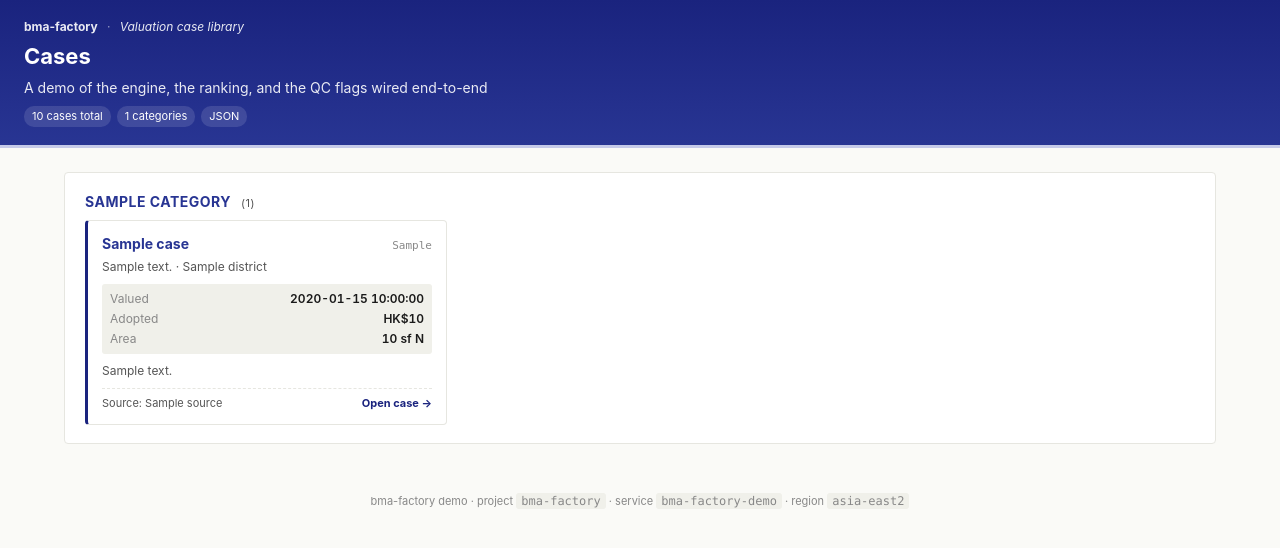
After one commit to choumakdou/bma-factory, a FastAPI app: template demo/templates/index.html in a window 1280 px wide. The commit adds this page. Shown: the top 548 px of the page. Run offline with FastAPI, Linux system fonts and the light colour scheme; the template is opened without the code that fills it: most values are stand-ins (such as "Sample title", 1, 10 or a date in 2020).

Commit message:
Add case library landing page: 7 categories (1 with Bel-Air M2 case, 6 with empty-state placeholders), per-case /case/<id> route, parametric /generate/<id>, /api/cases listing

```diff
--- a/demo/app.py
+++ b/demo/app.py
@@ -1,19 +1,18 @@
-"""bma-factory demo — Bel-Air M2 (ORO 120) case review.
+"""bma-factory demo — case library + per-case review.
 
-Single-page demo that proves the architecture end-to-end:
-  - Reads the (embedded) case data
-  - Runs the existing relevancy ranking from `ingest.relevance`
-  - Renders a case review with case header, ranked comps, QC flags, and a
-    Generate button
-  - On Generate, calls `app.core.generate.generate()` to produce the
-    HK Rental Comps + T&R workbook, then offers it as a download
+Routes:
+  GET  /                          — case library (categories + cards)
+  GET  /case/<case_id>            — per-case review (ranked comps + Generate)
+  GET  /api/cases                 — JSON list of all cases
+  GET  /api/cases/<case_id>       — JSON view of one case
+  POST /generate/<case_id>        — run the engine for one case
+  GET  /download/<filename>      — serve a generated workbook
+  GET  /diag                      — smoke test (always returns JSON)
+  GET  /healthz                   — liveness
 
-For the demo MVP the case data is embedded in `case_data.py` — extracted
-from the CHFT Map ver 8.0 Sheet1. v0.2 swaps this for real ORO-workbook
-parsing via `ingest.oro_ingest.parse_case` reading from the user's Drive.
-
-No auth. The URL is shared by link. The service account that runs the
-container has access only to Drive folders the user explicitly shares.
+For the demo MVP the case data is embedded in `case_data.py` (Bel-Air M2
+only). v0.2 swaps the loader to read ORO workbooks from the user's
+Drive `/ORO/` folder.
 """
 
 from __future__ import annotations
@@ -21,7 +20,7 @@ from __future__ import annotations
 import io
 import sys
 import logging
-import zipfile
+import traceback
 from pathlib import Path
 from typing import Any
 
@@ -34,21 +33,26 @@ from fastapi import FastAPI, HTTPException, Request
 from fastapi.responses import HTMLResponse, FileResponse, JSONResponse, RedirectResponse
 from fastapi.templating import Jinja2Templates
 
-from demo.case_data import SUBJECT, COMPS, comp_pool
+from demo.cases import Case, CaseData, CASES, get_case, get_cases_by_category
 from ingest.relevance import Weights, rank, Scored, is_self as is_self_txn
 
 log = logging.getLogger("bma-factory.demo")
 
-app = FastAPI(title="bma-factory demo", version="0.1.0")
+app = FastAPI(title="bma-factory demo", version="0.2.0")
 templates = Jinja2Templates(directory=str(_REPO / "demo" / "templates"))
 
 
 # ---------------------------------------------------------------------------
-# Helpers
+# Per-case load + rank
 # ---------------------------------------------------------------------------
 
+def _load_case(case: Case) -> CaseData:
+    if case.data_loader is None:
+        raise HTTPException(status_code=501, detail=f"case '{case.id}' has no data loader yet")
+    return case.data_loader()
+
+
 def _score_breakdown(s: Scored) -> dict[str, float]:
-    """Lift the per-axis score from a Scored so the template can show it."""
     bd = s.breakdown
     return {
         "same_building":   round(bd.get("same_building", 0.0), 3),
@@ -59,56 +63,46 @@ def _score_breakdown(s: Scored) -> dict[str, float]:
     }
 
 
-def _ranked() -> list[dict[str, Any]]:
-    """Run the existing relevancy ranker on the embedded comp pool.
-
-    Subject is the Bel-Air M2 case. We use the valuer's building name
-    (ISLAND PLACE TOWER / Island Place Tower) as same-building match.
-    """
+def _ranked_for(case_data: CaseData, as_of: str) -> list[dict[str, Any]]:
     subject = {
-        "name": SUBJECT["building"],
-        "building": SUBJECT["building"],
-        "address": SUBJECT["address"],
-        "nfa_sqft": SUBJECT["nfa_sqft"],
-        "area_sf": SUBJECT["nfa_sqft"],
-        "usage": SUBJECT["usage"],
-        "case_ref": SUBJECT["case_ref"],
+        "name":     case_data.subject.get("building", ""),
+        "building": case_data.subject.get("building", ""),
+        "address":  case_data.subject.get("address", ""),
+        "nfa_sqft": case_data.subject.get("nfa_sqft", 0),
+        "area_sf":  case_data.subject.get("nfa_sqft", 0),
+        "usage":    case_data.subject.get("usage", ""),
+        "case_ref": case_data.subject.get("case_ref", ""),
     }
-    pool = comp_pool()
-    w = Weights()  # defaults: same_building 0.30, distance 0.25, recency 0.20, area 0.15, usage 0.10
-    ranked = rank(subject, pool, as_of=SUBJECT["valuation_date"], w=w)
+    pool = case_data.comps
+    w = Weights()
+    ranked = rank(subject, pool, as_of=as_of, w=w)
     out: list[dict[str, Any]] = []
     for s in ranked:
         c = s.comp
         hit, why = is_self_txn(subject, c)
         out.append({
-            "rank":          len(out) + 1,
-            "src_row":       c.get("src_row"),
-            "name":          c.get("name"),
-            "address":       c.get("address"),
-            "floor":         c.get("floor"),
-            "unit":          c.get("unit"),
-            "nfa_sqft":      c.get("nfa_sqft"),
-            "psf_net":       c.get("psf_net"),
-            "inst_date":     str(c.get("inst_date") or ""),
-            "nat_inst":      c.get("nat_inst"),
-            "grade":         c.get("grade"),
-            "qc_flags":      c.get("qc_flags") or [],
-            "score":         round(s.total, 3),
-            "breakdown":     _score_breakdown(s),
-            "is_self":       hit,
-            "self_reason":   why,
+            "rank":         len(out) + 1,
+            "src_row":      c.get("src_row"),
+            "name":         c.get("name"),
+            "address":      c.get("address"),
+            "floor":        c.get("floor"),
+            "unit":         c.get("unit"),
+            "nfa_sqft":     c.get("nfa_sqft"),
+            "psf_net":      c.get("psf_net"),
+            "inst_date":    str(c.get("inst_date") or c.get("date") or ""),
+            "nat_inst":     c.get("nat_inst"),
+            "grade":        c.get("grade"),
+            "qc_flags":     c.get("qc_flags") or [],
+            "score":        round(s.total, 3),
+            "breakdown":    _score_breakdown(s),
+            "is_self":      hit,
+            "self_reason":  why,
         })
     return out
 
 
 def _comps_for_module(ranked: list[dict[str, Any]]) -> list[dict[str, Any]]:
-    """Translate the ranked comps into the shape the hk-rental-comps module wants.
-
-    The module's typed validator is strict about field names AND the rent
-    format (a string like "HK$220,000", not a number). Without these
-    matches the validator refuses the whole payload.
-    """
+    """Translate the ranked comps into the shape the hk-rental-comps module wants."""
     out: list[dict[str, Any]] = []
     for r in ranked:
         if r["is_self"]:
@@ -123,7 +117,7 @@ def _comps_for_module(ranked: list[dict[str, Any]]) -> list[dict[str, Any]]:
             "sa":               round(r["nfa_sqft"] / 10.76391, 1),
             "floor":            r["floor"],
             "aspect":           "—",
-            "price_index":      325.1,            # RVD Aug 2026 (placeholder)
+            "price_index":      325.1,
             "adj_floor":        "0%",
             "adj_qa":           "0%",
             "adj_sw":           "0%",
@@ -139,118 +133,37 @@ def _comps_for_module(ranked: list[dict[str, Any]]) -> list[dict[str, Any]]:
 # Routes
 # ---------------------------------------------------------------------------
 
-@app.get("/", include_in_schema=False)
-def root() -> RedirectResponse:
-    return RedirectResponse(url="/case/bel-air-m2", status_code=302)
+@app.get("/", response_class=HTMLResponse)
+def index(request: Request) -> HTMLResponse:
+    """Case library — categories with cards, empty-state placeholders."""
+    grouped = get_cases_by_category()
+    total = sum(len(cs) for _, cs in grouped)
+    return templates.TemplateResponse(
+        request,
+        "index.html",
+        {
+            "grouped":   grouped,
+            "total":     total,
+            "active":    "library",
+        },
+    )
 
 
-@app.get("/healthz", include_in_schema=False)
-def healthz() -> dict[str, str]:
-    return {"status": "ok"}
-
-
-@app.get("/diag", include_in_schema=False)
-def diag() -> JSONResponse:
-    """Smoke-test the full generate path and return every diagnostic.
-
-    Returns JSON, not 500, even on failure. Useful for: (a) figuring out
-    which field of the values dict is wrong without redeploying, and
-    (b) confirming the live container can talk to the engine, the
-    module registry, and the file system.
-    """
-    import sys
-    import traceback
-    diag: dict[str, Any] = {
-        "ok": True,
-        "python": sys.version.split()[0],
-        "subject_loaded": bool(SUBJECT),
-        "comps_total": len(COMPS),
-    }
-    # 1. Module can be loaded
-    try:
-        from app.core.registry import get_module
-        loaded = get_module("hk-rental-comps")
-        diag["module_id"] = loaded.manifest.id
-        diag["module_name"] = loaded.manifest.name
-        diag["module_version"] = loaded.manifest.version
-    except Exception as e:
-        diag["ok"] = False
-        diag["module_load_error"] = f"{type(e).__name__}: {e}"
-        diag["traceback"] = traceback.format_exc().splitlines()[-10:]
-        return JSONResponse(diag, status_code=200)
-
-    # 2. Ranker runs
-    try:
-        ranked = _ranked()
-        diag["ranked_count"] = len(ranked)
-        diag["top_score"] = ranked[0]["score"] if ranked else None
-    except Exception as e:
-        diag["ok"] = False
-        diag["rank_error"] = f"{type(e).__name__}: {e}"
-        diag["traceback"] = traceback.format_exc().splitlines()[-10:]
-        return JSONResponse(diag, status_code=200)
-
-    # 3. Validator passes
-    try:
-        from app.core.schemas import validate as schema_validate
-        values = {
-            "subject_address":    f"{SUBJECT['building']}, {SUBJECT['address']}",
-            "subject_sa":         round(SUBJECT["nfa_sqft"] / 10.76391, 1),
-            "subject_ac_platform": 0.0,
-            "subject_ac_pct":     "0%",
-            "subject_price_index": 325.1,
-            "val_date":           SUBJECT["valuation_date"],
-            "valuer":             SUBJECT["valuer"],
-            "comps":              _comps_for_module(ranked),
-            "adopted_unit_rate":  SUBJECT["adopted_rate_psf_n"] * 10.76391,
-            "term_years":         3,
-            "term_rate":          "4.4%",
-            "reversion_rate":     "4.9%",
-        }
-        vr = schema_validate(loaded.manifest.schema(), values)
-        diag["validator_ok"] = vr.ok
-        diag["validator_errors"] = [
-            {"field": i.field, "message": i.message}
-            for i in vr.errors
-        ]
-        diag["validator_warnings"] = [
-            {"field": i.field, "message": i.message}
-            for i in vr.warnings
-        ]
-        if not vr.ok:
-            diag["ok"] = False
-            return JSONResponse(diag, status_code=200)
-    except Exception as e:
-        diag["ok"] = False
-        diag["validate_error"] = f"{type(e).__name__}: {e}"
-        diag["traceback"] = traceback.format_exc().splitlines()[-10:]
-        return JSONResponse(diag, status_code=200)
-
-    # 4. Filesystem writable
-    try:
-        out_dir = Path("/tmp/bma-factory-demo/output")
-        out_dir.mkdir(parents=True, exist_ok=True)
-        test_file = out_dir / ".diag-test"
-        test_file.write_text("ok")
-        test_file.unlink()
-        diag["fs_writable"] = True
-    except Exception as e:
-        diag["ok"] = False
-        diag["fs_error"] = f"{type(e).__name__}: {e}"
-        return JSONResponse(diag, status_code=200)
-
-    return JSONResponse(diag, status_code=200)
-
-
-@app.get("/case/bel-air-m2", response_class=HTMLResponse)
-def case_review(request: Request) -> HTMLResponse:
-    ranked = _ranked()
+@app.get("/case/{case_id}", response_class=HTMLResponse)
+def case_review(request: Request, case_id: str) -> HTMLResponse:
+    """Per-case review — ranked comps, QC flags, Generate button."""
+    case = get_case(case_id)
+    if case is None:
+        raise HTTPException(status_code=404, detail=f"case '{case_id}' not found")
+    case_data = _load_case(case)
+    ranked = _ranked_for(case_data, as_of=case.valuation_date)
     return templates.TemplateResponse(
         request,
         "case_review.html",
         {
-            "subject": SUBJECT,
-            "ranked": ranked,
+            "case":        case,
+            "subject":     case_data.subject,
+            "ranked":      ranked,
             "comps_total": len(ranked),
             "qc_counts": {
                 "PRESS":     sum(1 for r in ranked if "PRESS"     in r["qc_flags"]),
@@ -262,42 +175,86 @@ def case_review(request: Request) -> HTMLResponse:
     )
 
 
-@app.post("/generate")
-def generate() -> JSONResponse:
-    """Run the engine to produce the HK Rental Comps + T&R workbook.
+@app.get("/api/cases", include_in_schema=False)
+def api_cases() -> dict[str, Any]:
+    """JSON list of all cases (for the map / MCP / future UI bits)."""
+    return {
+        "total":  len(CASES),
+        "cases":  [
+            {
+                "id":               c.id,
+                "title":            c.title,
+                "category":         c.category,
+                "case_ref":         c.case_ref,
+                "client":           c.client,
+                "address":          c.address,
+                "district":         c.district,
+                "valuation_date":   c.valuation_date,
+                "adopted_value_hkd": c.adopted_value_hkd,
+                "nfa_sqft":         c.nfa_sqft,
+                "usage":            c.usage,
+                "summary":          c.summary,
+                "url":              f"/case/{c.id}",
+            }
+            for c in CASES
+        ],
+    }
 
-    Returns the path to the generated file (relative) so the UI can show
-    a download link. For the demo MVP the file is created on the local
-    container filesystem at /tmp/bma-factory-demo/output/. v0.2 writes
-    the file to the user's Drive `/Outputs/` folder.
+
+@app.get("/api/cases/{case_id}", include_in_schema=False)
+def api_case(case_id: str) -> dict[str, Any]:
+    case = get_case(case_id)
+    if case is None:
+        raise HTTPException(status_code=404, detail=f"case '{case_id}' not found")
+    case_data = _load_case(case)
+    ranked = _ranked_for(case_data, as_of=case.valuation_date)
+    return {
+        "case":     case,
+        "subject":  case_data.subject,
+        "ranked":   ranked,
+        "qc_counts": {
+            "PRESS":     sum(1 for r in ranked if "PRESS"     in r["qc_flags"]),
+            "CONNECTED": sum(1 for r in ranked if "CONNECTED" in r["qc_flags"]),
+            "APPROX":    sum(1 for r in ranked if "APPROX"    in r["qc_flags"]),
+            "NO_GFA":    sum(1 for r in ranked if "NO_GFA"    in r["qc_flags"]),
+        },
+    }
+
+
+@app.post("/generate/{case_id}")
+def generate(case_id: str) -> JSONResponse:
+    """Run the engine for a given case. Returns the artifact + download link.
 
     On any failure the full traceback is returned as JSON so the UI can
     show it (this is a demo — production would log + return 500 only).
     """
-    import traceback
     from app.core.generate import generate as engine_generate
-    from app.core.schemas import validate as schema_validate, Severity
+    from app.core.schemas import validate as schema_validate
     from app.core.registry import get_module
 
-    ranked = _ranked()
+    case = get_case(case_id)
+    if case is None:
+        return JSONResponse({"ok": False, "stage": "lookup", "error": f"case '{case_id}' not found"}, status_code=200)
+    case_data = _load_case(case)
+    ranked = _ranked_for(case_data, as_of=case.valuation_date)
+
+    subject = case_data.subject
     values: dict[str, Any] = {
-        "subject_address":    f"{SUBJECT['building']}, {SUBJECT['address']}",
-        "subject_sa":         round(SUBJECT["nfa_sqft"] / 10.76391, 1),
+        "subject_address":    f"{subject.get('building', '')}, {subject.get('address', '')}",
+        "subject_sa":         round(subject.get("nfa_sqft", 0) / 10.76391, 1),
         "subject_ac_platform": 0.0,
         "subject_ac_pct":     "0%",
-        "subject_price_index": 325.1,                # RVD Aug 2026 (placeholder)
-        "val_date":           SUBJECT["valuation_date"],
-        "valuer":             SUBJECT["valuer"],
+        "subject_price_index": 325.1,
+        "val_date":           case.valuation_date,
+        "valuer":             subject.get("valuer", "BMA"),
         "comps":              _comps_for_module(ranked),
-        "adopted_unit_rate":  SUBJECT["adopted_rate_psf_n"] * 10.76391,  # $/sqm
+        "adopted_unit_rate":  case.adopted_rate_psf_n * 10.76391,
         "term_years":         3,
         "term_rate":          "4.4%",
         "reversion_rate":     "4.9%",
     }
 
-    # Pre-flight: run the typed validator and surface any errors BEFORE
-    # the engine is even called. That way the page can show "field X is
-    # not a valid Y" without a 500.
+    # Pre-flight: surface validation errors as JSON before the engine
     try:
         loaded = get_module("hk-rental-comps")
         vr = schema_validate(loaded.manifest.schema(), values)
@@ -322,7 +279,6 @@ def generate() -> JSONResponse:
             "traceback": traceback.format_exc().splitlines()[-15:],
         }, status_code=200)
 
-    # Now call the engine
     out_dir = Path("/tmp/bma-factory-demo/output")
     out_dir.mkdir(parents=True, exist_ok=True)
     try:
@@ -346,6 +302,7 @@ def generate() -> JSONResponse:
     ]
     return JSONResponse({
         "ok":         True,
+        "case_id":    case_id,
         "run_id":     result.run_id,
         "input_hash": result.input_hash,
         "warnings":   result.warnings,
@@ -366,17 +323,64 @@ def download(filename: str):
     )
 
 
-@app.get("/api/case/bel-air-m2", include_in_schema=False)
-def api_case() -> dict[str, Any]:
-    """JSON view of the case (for the map view, MCP, etc.)."""
-    ranked = _ranked()
-    return {
-        "subject": SUBJECT,
-        "ranked":  ranked,
-        "qc_counts": {
-            "PRESS":     sum(1 for r in ranked if "PRESS"     in r["qc_flags"]),
-            "CONNECTED": sum(1 for r in ranked if "CONNECTED" in r["qc_flags"]),
-            "APPROX":    sum(1 for r in ranked if "APPROX"    in r["qc_flags"]),
-            "NO_GFA":    sum(1 for r in ranked if "NO_GFA"    in r["qc_flags"]),
-        },
+# Backwards compat: POST /generate with no case_id uses bel-air-m2
+@app.post("/generate", include_in_schema=False)
+def generate_legacy() -> RedirectResponse:
+    return RedirectResponse(url="/generate/bel-air-m2", status_code=307)
+
+
+@app.get("/healthz", include_in_schema=False)
+def healthz() -> dict[str, str]:
+    return {"status": "ok"}
+
+
+@app.get("/diag", include_in_schema=False)
+def diag() -> JSONResponse:
+    """Smoke-test everything and return every diagnostic as JSON."""
+    import sys
+    diag: dict[str, Any] = {
+        "ok": True,
+        "python": sys.version.split()[0],
+        "cases_total": len(CASES),
+        "case_ids": [c.id for c in CASES],
     }
+    try:
+        from app.core.registry import get_module
+        loaded = get_module("hk-rental-comps")
+        diag["module_id"] = loaded.manifest.id
+        diag["module_version"] = loaded.manifest.version
+    except Exception as e:
+        diag["ok"] = False
+        diag["module_load_error"] = f"{type(e).__name__}: {e}"
+        diag["traceback"] = traceback.format_exc().splitlines()[-10:]
+        return JSONResponse(diag, status_code=200)
+
+    try:
+        case = get_case("bel-air-m2")
+        if case is None:
+            diag["ok"] = False
+            diag["case_lookup"] = "missing"
+            return JSONResponse(diag, status_code=200)
+        case_data = _load_case(case)
+        ranked = _ranked_for(case_data, as_of=case.valuation_date)
+        diag["ranked_count"] = len(ranked)
+        diag["top_score"] = ranked[0]["score"] if ranked else None
+    except Exception as e:
+        diag["ok"] = False
+        diag["rank_error"] = f"{type(e).__name__}: {e}"
+        diag["traceback"] = traceback.format_exc().splitlines()[-10:]
+        return JSONResponse(diag, status_code=200)
+
+    try:
+        out_dir = Path("/tmp/bma-factory-demo/output")
+        out_dir.mkdir(parents=True, exist_ok=True)
+        test_file = out_dir / ".diag-test"
+        test_file.write_text("ok")
+        test_file.unlink()
+        diag["fs_writable"] = True
+    except Exception as e:
+        diag["ok"] = False
+        diag["fs_error"] = f"{type(e).__name__}: {e}"
+        return JSONResponse(diag, status_code=200)
+
+    return JSONResponse(diag, status_code=200)
--- a/demo/static/style.css
+++ b/demo/static/style.css
@@ -158,3 +158,77 @@ table.comps .comp-self:hover { background: #b0b8e0; }
 
 .card ul { margin: 8px 0 0 20px; }
 .card li { margin-bottom: 4px; line-height: 1.6; }
+
+/* --- library (index page) ---------------------------------------------- */
+
+.case-back {
+  color: rgba(255, 255, 255, 0.85);
+  text-decoration: none;
+  font-weight: 600;
+  padding: 2px 6px;
+  border-radius: 3px;
+  background: rgba(255, 255, 255, 0.08);
+}
+.case-back:hover { background: rgba(255, 255, 255, 0.18); text-decoration: none; }
+
+.case-grid {
+  display: grid;
+  grid-template-columns: repeat(auto-fill, minmax(320px, 1fr));
+  gap: 12px;
+  margin-top: 8px;
+}
+
+.case-card {
+  display: block;
+  background: #fff;
+  border: 1px solid var(--line);
+  border-left: 3px solid var(--brand);
+  border-radius: 4px;
+  padding: 12px 14px;
+  text-decoration: none;
+  color: inherit;
+  transition: border-color .15s, transform .15s, box-shadow .15s;
+}
+.case-card:hover {
+  border-color: var(--brand);
+  border-left-color: var(--brand);
+  text-decoration: none;
+  color: inherit;
+  transform: translateY(-1px);
+  box-shadow: 0 2px 6px rgba(26, 35, 126, 0.08);
+}
+
+.case-card-head {
+  display: flex; align-items: baseline; justify-content: space-between; gap: 8px;
+  margin-bottom: 4px;
+}
+.case-card-title { font-size: 14px; font-weight: 700; color: var(--brand-2); }
+.case-card-ref { font-size: 11px; color: var(--muted); font-family: ui-monospace, monospace; }
+.case-card-addr { font-size: 12px; color: var(--ink-2); margin-bottom: 8px; }
+.case-card-meta {
+  display: flex; flex-direction: column; gap: 2px;
+  padding: 6px 8px; background: var(--line-2); border-radius: 3px;
+  margin-bottom: 8px;
+}
+.case-card-row {
+  display: flex; justify-content: space-between; font-size: 12px;
+}
+.case-card-label { color: var(--muted); }
+.case-card-value { color: var(--ink); font-weight: 600; font-variant-numeric: tabular-nums; }
+.case-card-summary { font-size: 12px; line-height: 1.5; margin-bottom: 8px; }
+.case-card-foot {
+  display: flex; justify-content: space-between; align-items: baseline;
+  font-size: 11px;
+  border-top: 1px dashed var(--line);
+  padding-top: 6px;
+}
+.case-card-arrow { color: var(--brand); font-weight: 700; }
+
+.case-empty {
+  display: flex; flex-direction: column; gap: 4px;
+  padding: 20px;
+  background: var(--line-2);
+  border-radius: 3px;
+  border: 1px dashed var(--line);
+  text-align: center;
+}
--- /dev/null
+++ b/demo/templates/index.html
@@ -0,0 +1,80 @@
+<!doctype html>
+<html lang="en">
+<head>
+  <meta charset="utf-8">
+  <meta name="viewport" content="width=device-width, initial-scale=1">
+  <title>bma-factory · case library</title>
+  <link rel="stylesheet" href="/static/style.css">
+</head>
+<body>
+  <header class="case-head">
+    <div class="case-head-left">
+      <div class="case-ref-row">
+        <span class="case-ref">bma-factory</span>
+        <span class="case-ref-sep">·</span>
+        <span class="case-purpose">Valuation case library</span>
+      </div>
+      <h1>Cases</h1>
+      <div class="case-addr">A demo of the engine, the ranking, and the QC flags wired end-to-end</div>
+      <div class="case-meta">
+        <span class="meta-pill">{{ total }} case{{ '' if total == 1 else 's' }} total</span>
+        <span class="meta-pill">{{ grouped|length }} categories</span>
+        <span class="meta-pill"><a href="/api/cases" style="color: inherit;">JSON</a></span>
+      </div>
+    </div>
+  </header>
+
+  <main class="case-main">
+    {% for category, cases in grouped %}
+    <section class="card">
+      <h2>
+        {{ category }}
+        <span class="muted small" style="font-weight: 400; margin-left: 6px;">({{ cases|length }})</span>
+      </h2>
+
+      {% if cases %}
+        <div class="case-grid">
+          {% for c in cases %}
+          <a class="case-card" href="/case/{{ c.id }}">
+            <div class="case-card-head">
+              <div class="case-card-title">{{ c.title }}</div>
+              <div class="case-card-ref">{{ c.case_ref }}</div>
+            </div>
+            <div class="case-card-addr">{{ c.address }} · {{ c.district }}</div>
+            <div class="case-card-meta">
+              <div class="case-card-row">
+                <span class="case-card-label">Valued</span>
+                <span class="case-card-value">{{ c.valuation_date }}</span>
+              </div>
+              <div class="case-card-row">
+                <span class="case-card-label">Adopted</span>
+                <span class="case-card-value">HK${{ "{:,.0f}".format(c.adopted_value_hkd) }}</span>
+              </div>
+              <div class="case-card-row">
+                <span class="case-card-label">Area</span>
+                <span class="case-card-value">{{ "{:,.0f}".format(c.nfa_sqft) }} sf N</span>
+              </div>
+            </div>
+            <div class="case-card-summary muted">{{ c.summary }}</div>
+            <div class="case-card-foot">
+              <span class="muted small">Source: {{ c.source }}</span>
+              <span class="case-card-arrow">Open case →</span>
+            </div>
+          </a>
+          {% endfor %}
+        </div>
+      {% else %}
+        <div class="case-empty">
+          <span class="muted">No cases in this category yet.</span>
+          <span class="muted small">Drop the working file in <code>/ORO/</code> + register a loader in <code>demo/cases.py</code> to land the first one.</span>
+        </div>
+      {% endif %}
+    </section>
+    {% endfor %}
+  </main>
+
+  <footer class="foot muted small">
+    bma-factory demo · project <code>bma-factory</code> · service <code>bma-factory-demo</code> · region <code>asia-east2</code>
+  </footer>
+</body>
+</html>
```
Also changed, not shown: demo/cases.py (added, +133 -0 lines), demo/templates/case_review.html (+11 -6 lines).
